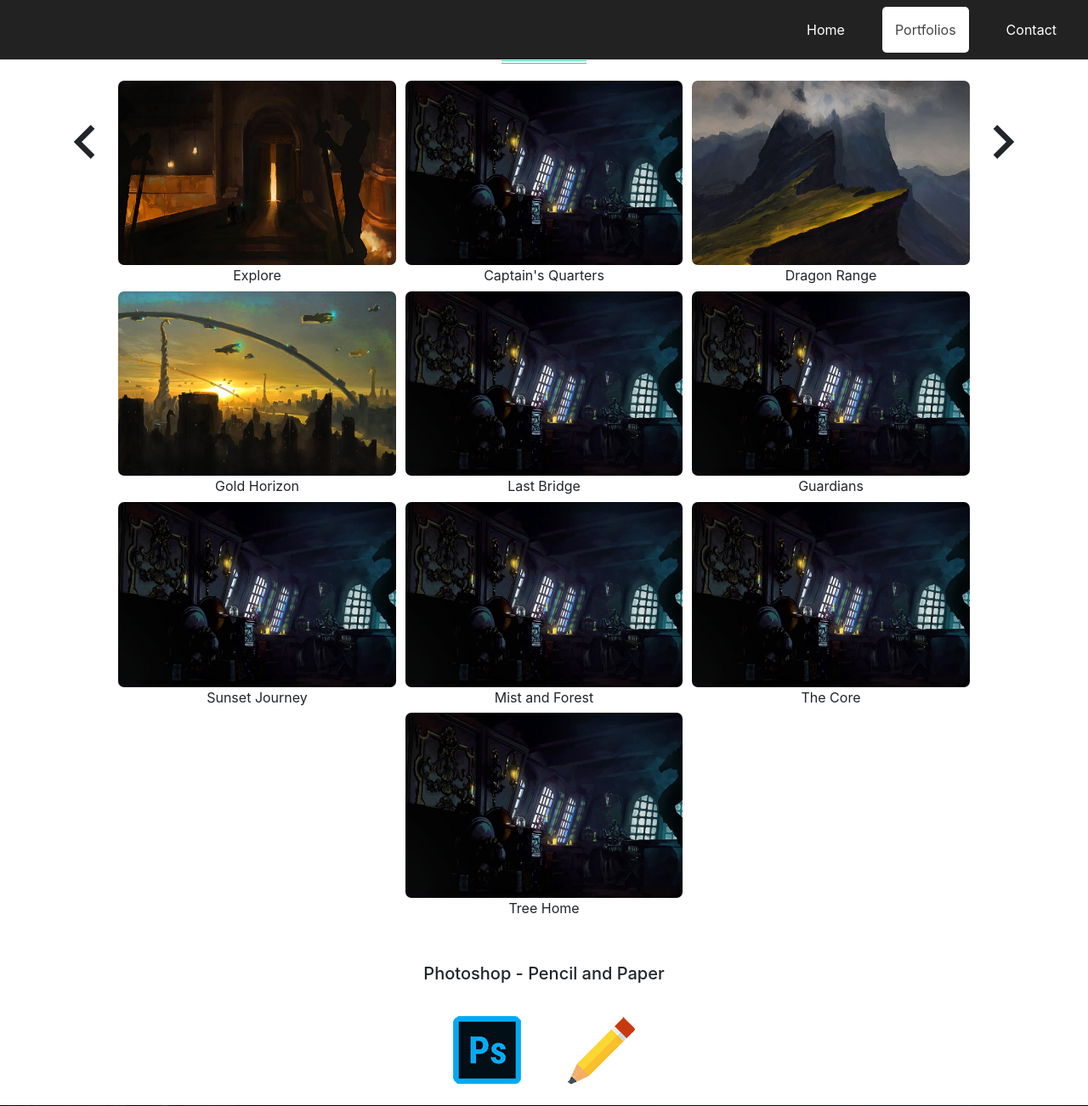
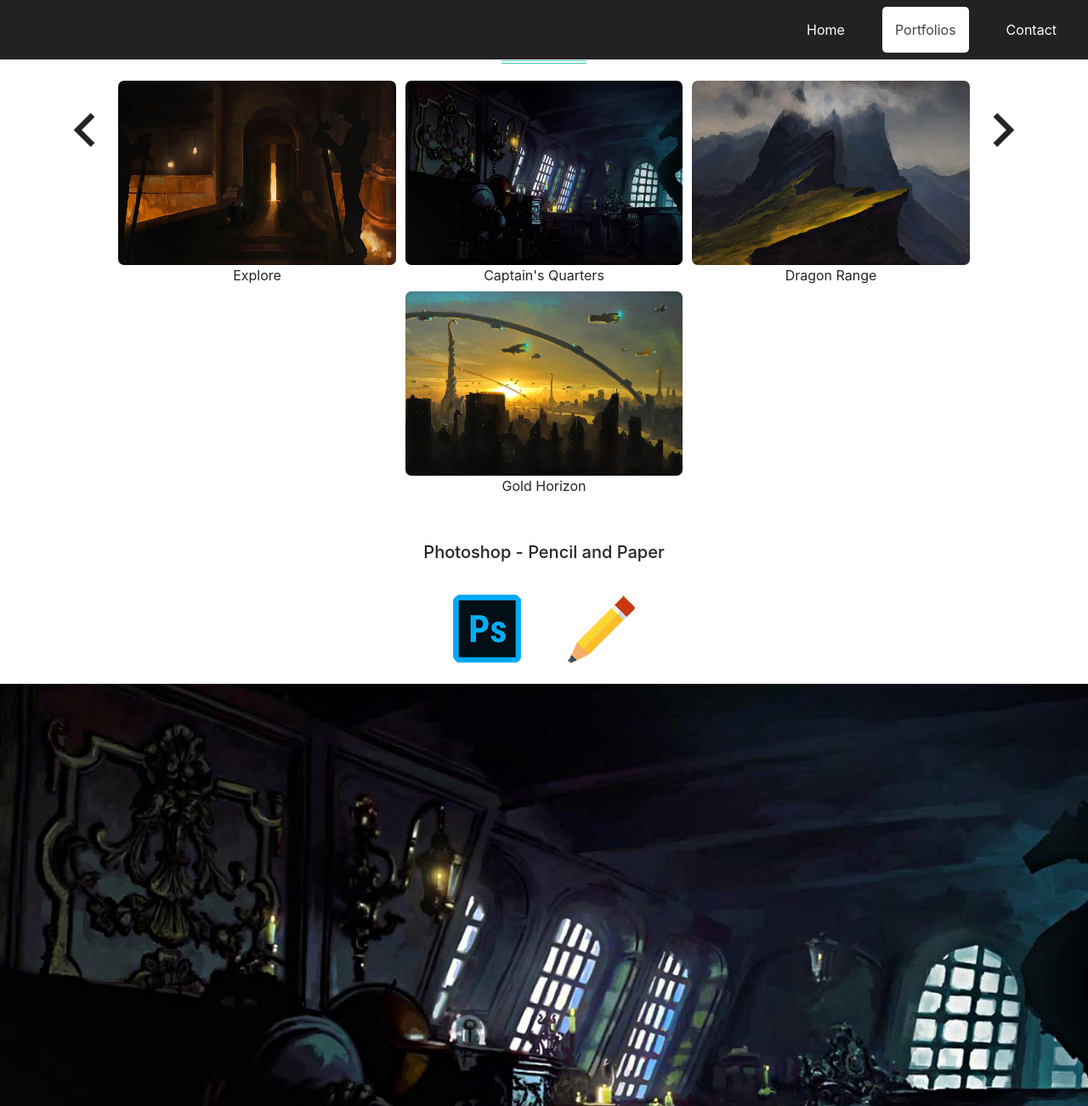
Before and after one commit to gamesmartz/3D-Portfolio, a PHP site: page /digital-painting in a window 1280 px wide. Shown: the top 1302 px of the page at 85% size. Run offline with PHP 8.4, Linux system fonts and the light colour scheme; some libraries are stand-ins or nearby versions.

Commit message:
cleaned up digital painting

```diff
--- a/digital-painting.php
+++ b/digital-painting.php
@@ -83,72 +83,6 @@
       </div>
     </div>
 
-    <div class="portfolio-piece mix identity" title="Last Bridge">
-      <div class="portfolio-wrapper">
-        <img src="assets/img/digital-painting/captains-quarters-600.jpg" alt="explore-1300" title="Last Bridge" class="digital-painting-images">
-        <div class="caption">
-          <div class="caption-text">
-            <span class="text-category">Last Bridge</span>
-          </div>
-        </div>
-      </div>
-    </div>
-
-    <div class="portfolio-piece mix identity" title="Guardians">
-      <div class="portfolio-wrapper">
-        <img src="assets/img/digital-painting/captains-quarters-600.jpg" alt="explore-1300" title="Guardians" class="digital-painting-images">
-        <div class="caption">
-          <div class="caption-text">
-            <span class="text-category">Guardians</span>
-          </div>
-        </div>
-      </div>
-    </div>
-
-    <div class="portfolio-piece mix identity" title="Sunset Journey">
-      <div class="portfolio-wrapper">
-        <img src="assets/img/digital-painting/captains-quarters-600.jpg" alt="explore-1300" title="Sunset Journey" class="digital-painting-images">
-        <div class="caption">
-          <div class="caption-text">
-            <span class="text-category">Sunset Journey</span>
-          </div>
-        </div>
-      </div>
-    </div>
-
-    <div class="portfolio-piece mix identity" title="Mist and Forest">
-      <div class="portfolio-wrapper">
-        <img src="assets/img/digital-painting/captains-quarters-600.jpg" alt="explore-1300" title=""Mist and Forest" class="digital-painting-images">
-        <div class="caption">
-          <div class="caption-text">
-            <span class="text-category">Mist and Forest</span>
-          </div>
-        </div>
-      </div>
-    </div>
-
-    <div class="portfolio-piece mix identity" title="The Core">
-      <div class="portfolio-wrapper">
-        <img src="assets/img/digital-painting/captains-quarters-600.jpg" alt="explore-1300" title="Explore" class="digital-painting-images">
-        <div class="caption">
-          <div class="caption-text">
-            <span class="text-category">The Core</span>
-          </div>
-        </div>
-      </div>
-    </div>
-
-    <div class="portfolio-piece mix identity" title="Tree Home">
-      <div class="portfolio-wrapper">
-        <img src="assets/img/digital-painting/captains-quarters-600.jpg" alt="explore-1300" title="" class="digital-painting-images">
-        <div class="caption">
-          <div class="caption-text">
-            <span class="text-category">Tree Home</span>
-          </div>
-        </div>
-      </div>
-    </div>
-
     <div style="margin-top:50px;">
       <h5> Photoshop - Pencil and Paper</h5>
       <div>
```
